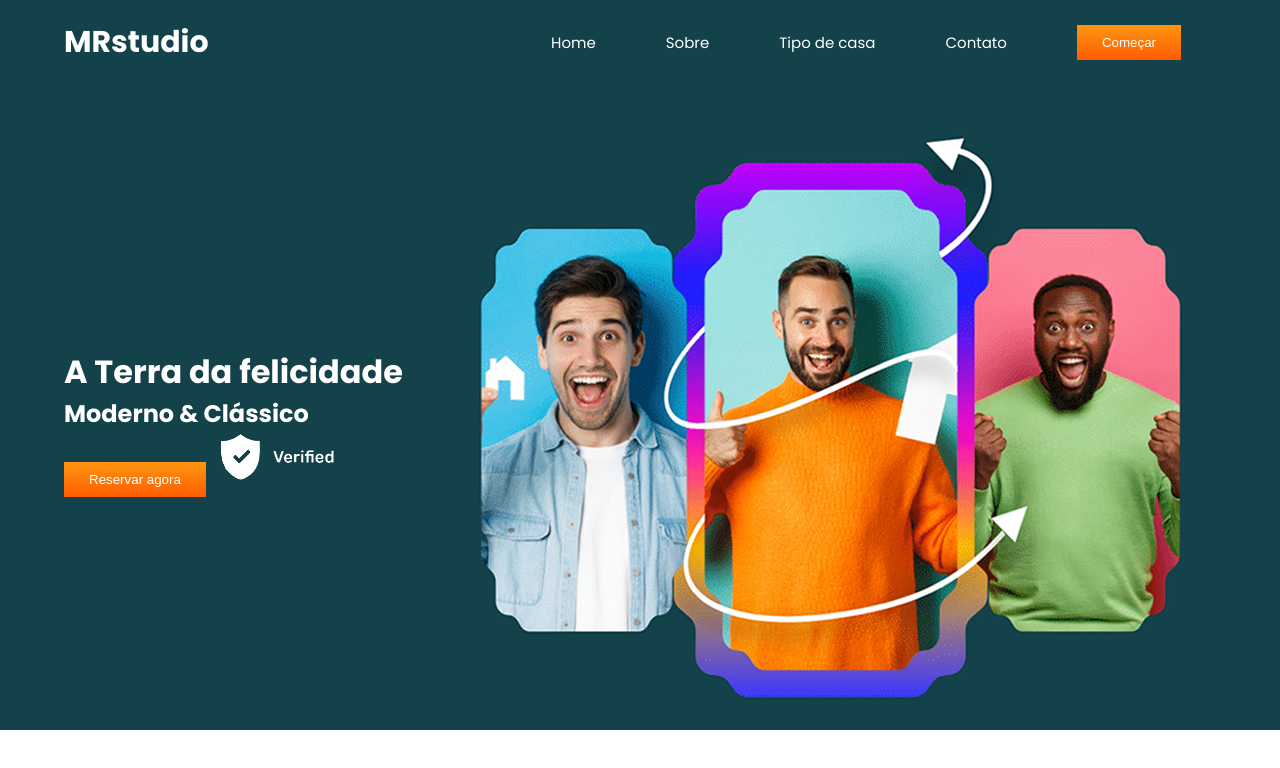
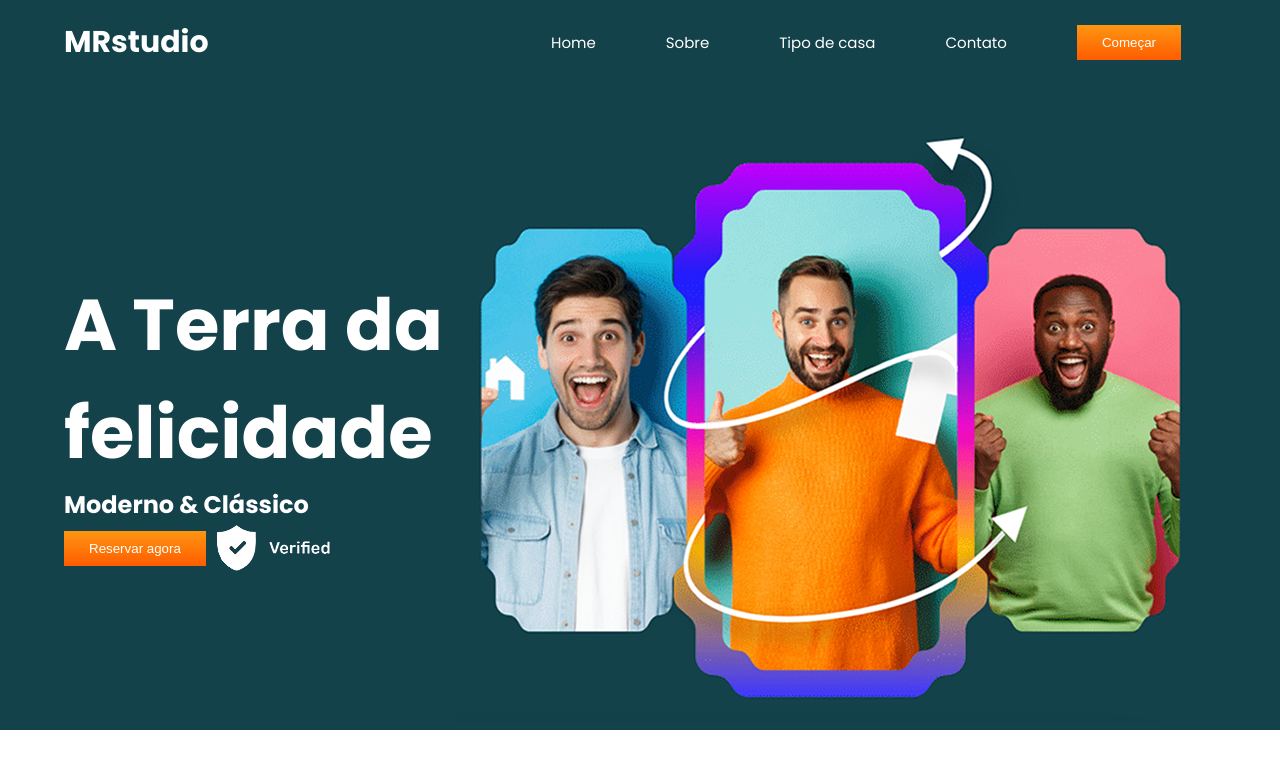
Before and after one commit to CarolinaMCF/siteresponsivo, a plain HTML site: page index.html in a window 1280 px wide. Drawn offline with Linux system fonts and the light colour scheme.

Commit message:
botão e verificado

```diff
--- a/css/style.css
+++ b/css/style.css
@@ -75,3 +75,12 @@ main .container{
     width: 50%;
     color: white;
 }
+
+.main-text h1{
+    font-size: 4.5rem;
+}
+
+.main-text div{
+    display: flex;
+    align-items: center;
+}
```
